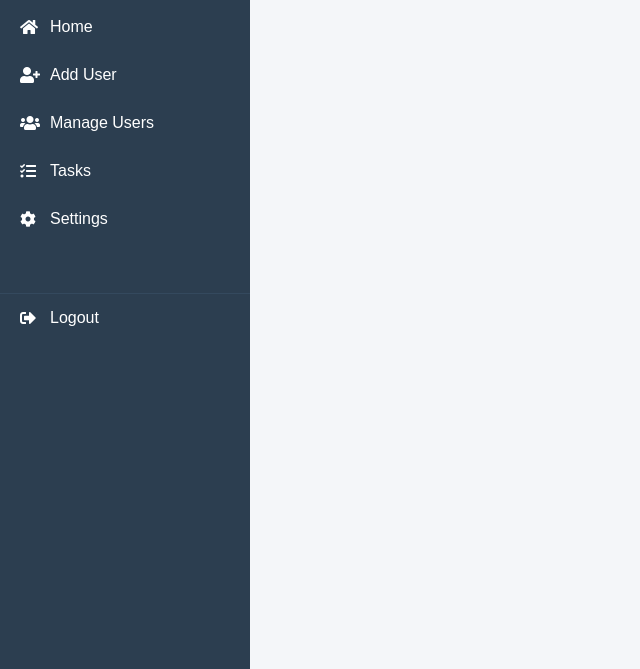
After one commit to DipikaUdayangani/fiber_deployment, a Django app: template fiber-workflow/templates/dashboard_base.html in a window 1280 px wide. The commit adds this page. Shown: the part 131-800 px from the top of the page, without its empty margins (0-640 px from the left). Run offline with Django 5.2, Linux system fonts and the light colour scheme; the template is opened without the code that fills it, so the values that code supplies are empty.

Commit message:
dashboard development

```diff
--- /dev/null
+++ b/fiber-workflow/static/dashboard.css
@@ -0,0 +1,132 @@
+:root {
+    --primary-color: #007bff;
+    --secondary-color: #6c757d;
+    --sidebar-width: 250px;
+}
+
+body {
+    margin: 0;
+    padding: 0;
+    font-family: Arial, sans-serif;
+    background-color: #f4f6f9;
+}
+
+.dashboard-container {
+    display: flex;
+}
+
+/* Sidebar Styles */
+.sidebar {
+    width: var(--sidebar-width);
+    height: 100vh;
+    background-color: #2c3e50;
+    color: white;
+    position: fixed;
+}
+
+.logo-container {
+    padding: 20px;
+    text-align: center;
+}
+
+.logo {
+    max-width: 120px;
+}
+
+.nav-menu ul {
+    list-style: none;
+    padding: 0;
+    margin: 0;
+}
+
+.nav-menu li {
+    padding: 15px 20px;
+    transition: background-color 0.3s;
+}
+
+.nav-menu li:hover, .nav-menu li.active {
+    background-color: #34495e;
+}
+
+.nav-menu a {
+    color: white;
+    text-decoration: none;
+    display: flex;
+    align-items: center;
+}
+
+.nav-menu i {
+    margin-right: 10px;
+    width: 20px;
+}
+
+.logout {
+    margin-top: 50px;
+    border-top: 1px solid #34495e;
+}
+
+/* Main Content Styles */
+.main-content {
+    margin-left: var(--sidebar-width);
+    flex: 1;
+    padding: 20px;
+}
+
+header {
+    background-color: white;
+    padding: 20px;
+    border-radius: 8px;
+    box-shadow: 0 2px 4px rgba(0,0,0,0.1);
+    margin-bottom: 20px;
+}
+
+.header-content {
+    display: flex;
+    justify-content: space-between;
+    align-items: center;
+}
+
+.user-info {
+    display: flex;
+    align-items: center;
+    gap: 10px;
+}
+
+.avatar {
+    width: 40px;
+    height: 40px;
+    border-radius: 50%;
+}
+
+/* Dashboard Cards */
+.dashboard-cards {
+    display: grid;
+    grid-template-columns: repeat(auto-fit, minmax(250px, 1fr));
+    gap: 20px;
+    margin-top: 20px;
+}
+
+.card {
+    background-color: white;
+    padding: 20px;
+    border-radius: 8px;
+    box-shadow: 0 2px 4px rgba(0,0,0,0.1);
+    text-align: center;
+}
+
+.card i {
+    font-size: 2em;
+    color: var(--primary-color);
+    margin-bottom: 10px;
+}
+
+.card h3 {
+    margin: 10px 0;
+    color: var(--secondary-color);
+}
+
+.card p {
+    font-size: 1.5em;
+    color: var(--primary-color);
+    margin: 0;
+}
--- /dev/null
+++ b/fiber-workflow/templates/dashboard_base.html
@@ -0,0 +1,46 @@
+{% load static %}
+<!DOCTYPE html>
+<html>
+<head>
+    <title>Fiber Development - {% block title %}Dashboard{% endblock %}</title>
+    <link rel="stylesheet" type="text/css" href="{% static 'css/dashboard.css' %}">
+    <link rel="stylesheet" href="https://cdnjs.cloudflare.com/ajax/libs/font-awesome/5.15.4/css/all.min.css">
+</head>
+<body>
+    <div class="dashboard-container">
+        <!-- Sidebar -->
+        <div class="sidebar">
+            <div class="logo-container">
+                <img src="{% static 'images/slt_logo_new.png' %}" alt="SLT Logo" class="logo">
+            </div>
+            <nav class="nav-menu">
+                <ul>
+                    <li class="{% if request.resolver_match.url_name == 'dashboard' %}active{% endif %}">
+                        <a href="{% url 'dashboard' %}"><i class="fas fa-home"></i> Home</a>
+                    </li>
+                    <li class="{% if request.resolver_match.url_name == 'add_user' %}active{% endif %}">
+                        <a href="{% url 'add_user' %}"><i class="fas fa-user-plus"></i> Add User</a>
+                    </li>
+                    <li class="{% if request.resolver_match.url_name == 'manage_users' %}active{% endif %}">
+                        <a href="{% url 'manage_users' %}"><i class="fas fa-users"></i> Manage Users</a>
+                    </li>
+                    <li class="{% if request.resolver_match.url_name == 'tasks' %}active{% endif %}">
+                        <a href="{% url 'tasks' %}"><i class="fas fa-tasks"></i> Tasks</a>
+                    </li>
+                    <li class="{% if request.resolver_match.url_name == 'settings' %}active{% endif %}">
+                        <a href="{% url 'settings' %}"><i class="fas fa-cog"></i> Settings</a>
+                    </li>
+                    <li class="logout">
+                        <a href="{% url 'logout' %}"><i class="fas fa-sign-out-alt"></i> Logout</a>
+                    </li>
+                </ul>
+            </nav>
+        </div>
+
+        <!-- Main Content -->
+        <div class="main-content">
+            {% block content %}{% endblock %}
+        </div>
+    </div>
+</body>
+</html>
--- a/fiber-workflow/templates/login.html
+++ b/fiber-workflow/templates/login.html
@@ -4,6 +4,7 @@
 <head>
     <title>Fiber Development</title>
     <link rel="stylesheet" type="text/css" href="../static/style.css">
+
 </head>
 <body>
     <div class="login-container">
@@ -24,7 +25,10 @@
                     <label for="password">Password</label>
                     <input type="password" id="password" name="password" required>
                 </div>
-                <button type="submit" class="login-btn">Sign In</button>
+                <a href="dashboard.html">
+                    <button type="submit" class="login-btn">Sign In</button>
+                </a>
+
             </form>
         </div>
     </div>
--- a/fiber-workflow/workflow/urls.py
+++ b/fiber-workflow/workflow/urls.py
@@ -3,10 +3,18 @@ from django.urls import path
 from django.contrib.auth import views as auth_views
 from django.conf import settings
 from django.conf.urls.static import static
+from . import views
 
 urlpatterns = [
     path('admin/', admin.site.urls),
     path('', auth_views.LoginView.as_view(template_name='login.html'), name='login'),
+    path('dashboard/', views.dashboard, name='dashboard'),
+    path('users/add/', views.add_user, name='add_user'),
+    path('users/manage/', views.manage_users, name='manage_users'),
+    path('tasks/', views.tasks, name='tasks'),
+    path('workgroups/', views.workgroups, name='workgroups'),
+    path('settings/', views.settings, name='settings'),
+    path('logout/', auth_views.LogoutView.as_view(next_page='login'), name='logout'),
 ]
 
 if settings.DEBUG:
```
Also changed, not shown: fiber-workflow/templates/dashboard.html (added, +78 -0 lines), fiber-workflow/workflow/views.py (added, +26 -0 lines).
